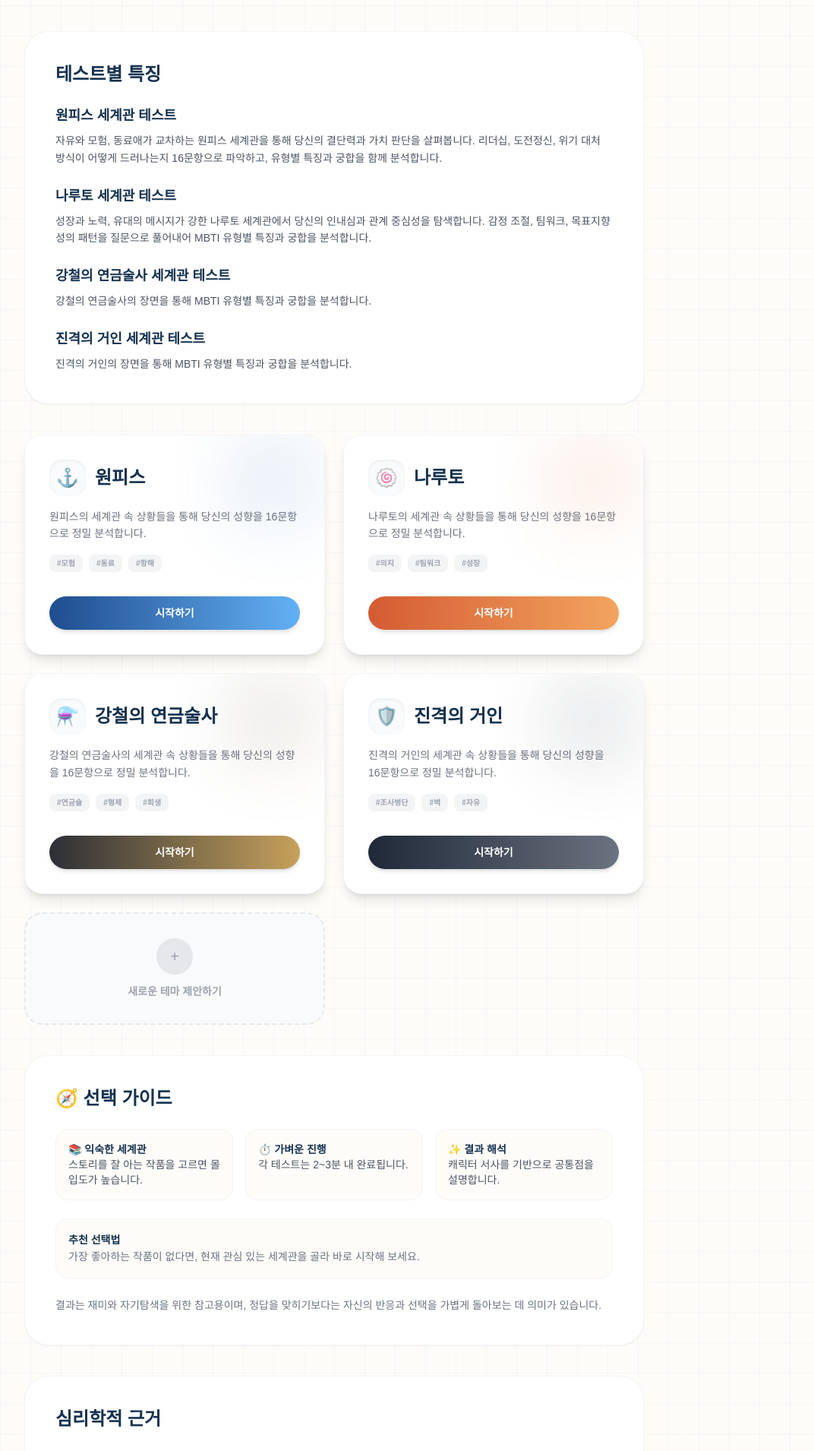
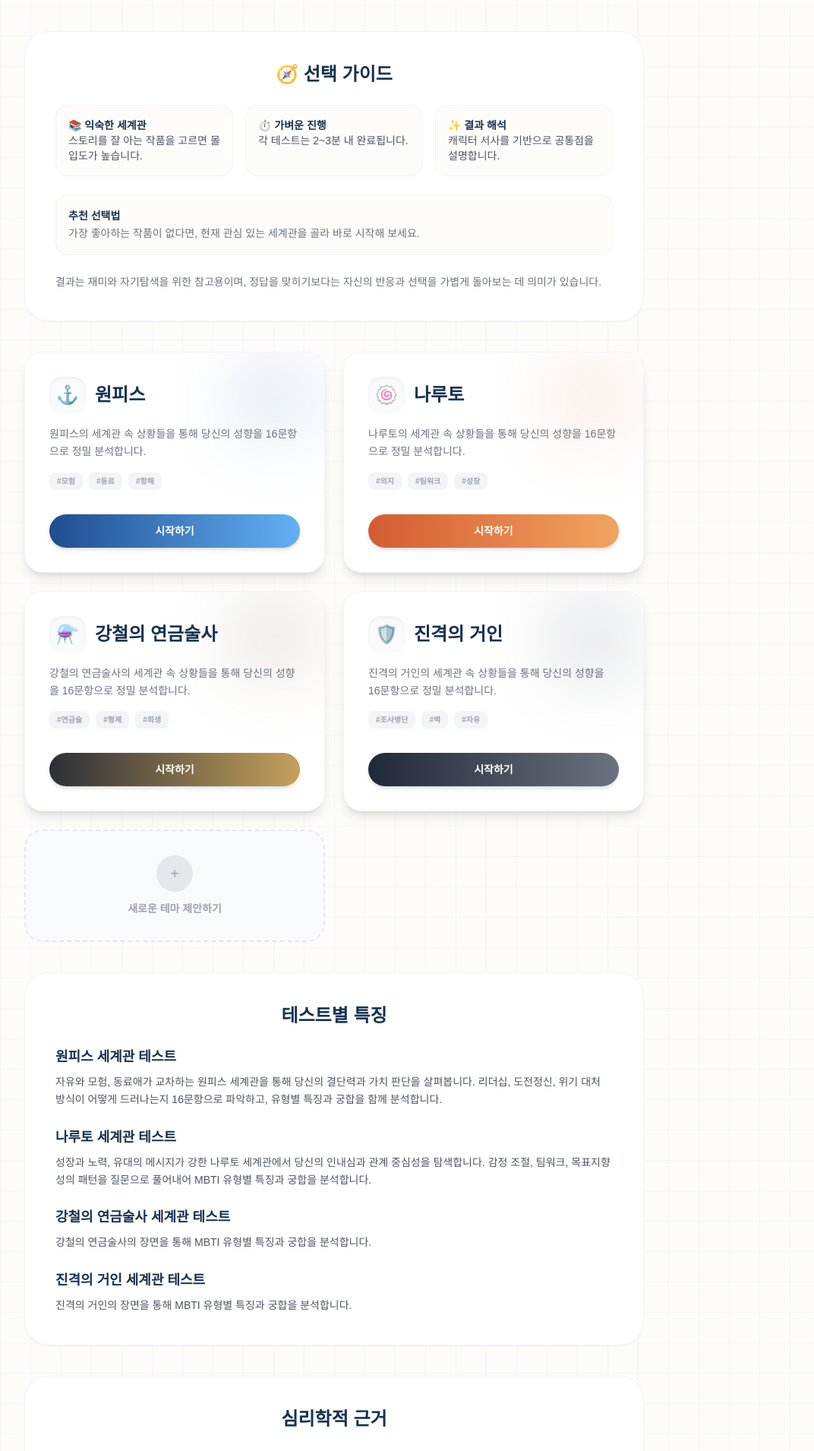
Before and after one commit to 1217records/MBTIworld-Animation, a Next.js app: page /select in a window 1280 px wide. Shown: the part 220-2130 px from the top of the page at 76% size, without its empty margins (200-1272 px from the left). Built offline with nearby package versions, Linux system fonts and the light colour scheme; a web font is replaced by a local one.

Commit message:
Center card titles selectively

```diff
--- a/app/about/page.tsx
+++ b/app/about/page.tsx
@@ -40,7 +40,7 @@
       <div className="max-w-3xl mx-auto space-y-10">
         <section className="bg-white p-10 sm:p-14 rounded-[3rem] shadow-sm border border-gray-50 space-y-8">
           <div className="space-y-4">
-            <h2 className="text-2xl font-black text-[#16324f] font-serif">
+            <h2 className="text-2xl font-black text-[#16324f] font-serif text-center">
               "당신의 영혼은 어떤 모험을 꿈꾸나요?"
             </h2>
             <div className="text-gray-600 leading-[2] space-y-6">
@@ -73,7 +73,7 @@
         </section>
 
         <section className="bg-white p-10 sm:p-14 rounded-[3rem] shadow-sm border border-gray-50 space-y-8">
-          <h2 className="text-2xl font-black text-[#16324f] font-serif">우리가 약속하는 가치</h2>
+          <h2 className="text-2xl font-black text-[#16324f] font-serif text-center">우리가 약속하는 가치</h2>
           <div className="space-y-8">
             <div className="flex gap-6">
               <div className="text-4xl font-black text-gray-100 font-serif">01</div>
@@ -93,7 +93,7 @@
         </section>
 
         <section className="bg-white p-10 sm:p-14 rounded-[3rem] shadow-sm border border-gray-50 space-y-8">
-          <h2 className="text-2xl font-black text-[#16324f] font-serif">운영 원칙</h2>
+          <h2 className="text-2xl font-black text-[#16324f] font-serif text-center">운영 원칙</h2>
           <div className="grid grid-cols-1 sm:grid-cols-3 gap-6">
             <div className="p-6 rounded-2xl bg-[#fdfcf9] border border-gray-100 space-y-3">
               <p className="text-xs font-bold text-gray-400 tracking-[0.2em] uppercase">Clarity</p>
--- a/app/page.tsx
+++ b/app/page.tsx
@@ -62,7 +62,7 @@
 
       <section className="w-full max-w-3xl text-left space-y-10">
         <section className="bg-white rounded-[2rem] p-8 sm:p-10 border border-gray-100 shadow-sm space-y-6">
-          <h2 className="text-2xl font-black font-serif text-[#16324f]">MBTI WORLD의 테스트가 특별한 이유</h2>
+          <h2 className="text-2xl font-black font-serif text-[#16324f] text-center">MBTI WORLD의 테스트가 특별한 이유</h2>
           <p className="text-gray-600 leading-relaxed whitespace-pre-line">
             MBTI WORLD ANIMATION은 애니메이션 서사를 통해 자신이 어떤 방식으로 선택하는지 관찰하는 스토리 기반 성격 테스트입니다.
             단순히 문항을 체크하는 데 그치지 않고, 실제 장면에 몰입했을 때 어떤 가치와 반응이 자연스럽게 나오는지를 중심으로 구성했습니다.
@@ -95,7 +95,7 @@
         </section>
 
         <div className="bg-white rounded-[2rem] p-8 sm:p-10 border border-gray-100 shadow-sm space-y-4">
-          <h2 className="text-2xl font-black font-serif text-[#16324f]">🧭 테스트는 이렇게 진행돼요</h2>
+          <h2 className="text-2xl font-black font-serif text-[#16324f] text-center">🧭 테스트는 이렇게 진행돼요</h2>
           <p className="text-gray-600 leading-relaxed">
             각 세계관마다 16개의 질문이 준비되어 있으며, 선택한 응답을 기반으로 MBTI 유형을 도출합니다.
             질문은 특정 장면을 떠올리며 선택하도록 구성되어 있어 직관적으로 답할 수 있습니다.
--- a/app/select/page.tsx
+++ b/app/select/page.tsx
@@ -55,21 +55,28 @@
       </div>
 
       <section className="bg-white rounded-[2rem] p-8 sm:p-10 border border-gray-100 shadow-sm space-y-6">
-        <h2 className="text-2xl font-black font-serif text-[#16324f]">테스트별 특징</h2>
-        <div className="space-y-6">
-          {Object.values(THEMES).map((theme) => {
-            const detail = THEME_DETAILS[theme.id] ?? {
-              headline: `${theme.label} 세계관 테스트`,
-              body: `${theme.label}의 장면을 통해 MBTI 유형별 특징과 궁합을 분석합니다.`,
-            };
-            return (
-              <article key={theme.id} className="space-y-2">
-                <h3 className="text-lg font-black text-[#16324f]">{detail.headline}</h3>
-                <p className="text-sm text-gray-600 leading-relaxed">{detail.body}</p>
-              </article>
-            );
-          })}
+        <h2 className="text-2xl font-black font-serif text-[#16324f] text-center">🧭 선택 가이드</h2>
+        <div className="grid grid-cols-1 sm:grid-cols-3 gap-4 text-sm text-gray-600">
+          <div className="rounded-2xl bg-[#fdfcf9] border border-gray-100 p-4">
+            <p className="font-bold text-[#16324f]">📚 익숙한 세계관</p>
+            <p>스토리를 잘 아는 작품을 고르면 몰입도가 높습니다.</p>
+          </div>
+          <div className="rounded-2xl bg-[#fdfcf9] border border-gray-100 p-4">
+            <p className="font-bold text-[#16324f]">⏱️ 가벼운 진행</p>
+            <p>각 테스트는 2~3분 내 완료됩니다.</p>
+          </div>
+          <div className="rounded-2xl bg-[#fdfcf9] border border-gray-100 p-4">
+            <p className="font-bold text-[#16324f]">✨ 결과 해석</p>
+            <p>캐릭터 서사를 기반으로 공통점을 설명합니다.</p>
+          </div>
         </div>
+        <div className="rounded-2xl bg-[#fdfcf9] border border-gray-100 p-4 text-sm text-gray-500 leading-relaxed">
+          <p className="font-bold text-[#16324f]">추천 선택법</p>
+          <p>가장 좋아하는 작품이 없다면, 현재 관심 있는 세계관을 골라 바로 시작해 보세요.</p>
+        </div>
+        <p className="text-sm text-gray-500 leading-relaxed">
+          결과는 재미와 자기탐색을 위한 참고용이며, 정답을 맞히기보다는 자신의 반응과 선택을 가볍게 돌아보는 데 의미가 있습니다.
+        </p>
       </section>
 
       <div className="grid grid-cols-1 sm:grid-cols-2 gap-6">
@@ -85,7 +92,7 @@
               <div className="w-12 h-12 rounded-2xl bg-gray-50 flex items-center justify-center text-2xl shadow-inner">
                 {theme.emoji}
               </div>
-              <h2 className="text-2xl font-black font-serif text-[#16324f]">{theme.label}</h2>
+              <h2 className="text-2xl font-black font-serif text-[#16324f] text-center">{theme.label}</h2>
             </div>
 
             <p className="text-gray-500 text-sm leading-relaxed">
@@ -118,32 +125,25 @@
       </div>
 
       <section className="bg-white rounded-[2rem] p-8 sm:p-10 border border-gray-100 shadow-sm space-y-6">
-        <h2 className="text-2xl font-black font-serif text-[#16324f]">🧭 선택 가이드</h2>
-        <div className="grid grid-cols-1 sm:grid-cols-3 gap-4 text-sm text-gray-600">
-          <div className="rounded-2xl bg-[#fdfcf9] border border-gray-100 p-4">
-            <p className="font-bold text-[#16324f]">📚 익숙한 세계관</p>
-            <p>스토리를 잘 아는 작품을 고르면 몰입도가 높습니다.</p>
-          </div>
-          <div className="rounded-2xl bg-[#fdfcf9] border border-gray-100 p-4">
-            <p className="font-bold text-[#16324f]">⏱️ 가벼운 진행</p>
-            <p>각 테스트는 2~3분 내 완료됩니다.</p>
-          </div>
-          <div className="rounded-2xl bg-[#fdfcf9] border border-gray-100 p-4">
-            <p className="font-bold text-[#16324f]">✨ 결과 해석</p>
-            <p>캐릭터 서사를 기반으로 공통점을 설명합니다.</p>
-          </div>
+        <h2 className="text-2xl font-black font-serif text-[#16324f] text-center">테스트별 특징</h2>
+        <div className="space-y-6">
+          {Object.values(THEMES).map((theme) => {
+            const detail = THEME_DETAILS[theme.id] ?? {
+              headline: `${theme.label} 세계관 테스트`,
+              body: `${theme.label}의 장면을 통해 MBTI 유형별 특징과 궁합을 분석합니다.`,
+            };
+            return (
+              <article key={theme.id} className="space-y-2">
+                <h3 className="text-lg font-black text-[#16324f]">{detail.headline}</h3>
+                <p className="text-sm text-gray-600 leading-relaxed">{detail.body}</p>
+              </article>
+            );
+          })}
         </div>
-        <div className="rounded-2xl bg-[#fdfcf9] border border-gray-100 p-4 text-sm text-gray-500 leading-relaxed">
-          <p className="font-bold text-[#16324f]">추천 선택법</p>
-          <p>가장 좋아하는 작품이 없다면, 현재 관심 있는 세계관을 골라 바로 시작해 보세요.</p>
-        </div>
-        <p className="text-sm text-gray-500 leading-relaxed">
-          결과는 재미와 자기탐색을 위한 참고용이며, 정답을 맞히기보다는 자신의 반응과 선택을 가볍게 돌아보는 데 의미가 있습니다.
-        </p>
       </section>
 
       <section className="bg-white rounded-[2rem] p-8 sm:p-10 border border-gray-100 shadow-sm space-y-6">
-        <h2 className="text-2xl font-black font-serif text-[#16324f]">심리학적 근거</h2>
+        <h2 className="text-2xl font-black font-serif text-[#16324f] text-center">심리학적 근거</h2>
         <p className="text-sm text-gray-600 leading-relaxed">
           각 테스트는 MBTI의 네 가지 지표(E/I, S/N, T/F, J/P)를 균형 있게 묻도록 설계되었습니다. 질문은 성격심리학의
           이분법적 성향 분류를 참고하여, 상황 속 선택이 성향으로 이어지는 과정을 관찰합니다.
```
Also changed, not shown: app/result/page.tsx (+8 -8 lines), app/test/[themeId]/page.tsx (+3 -3 lines).
